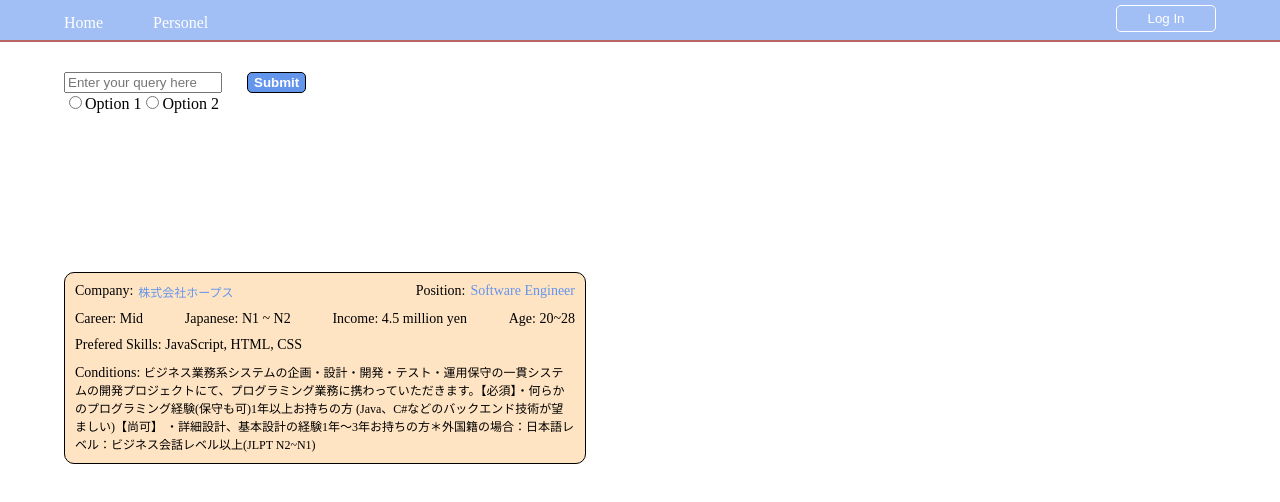
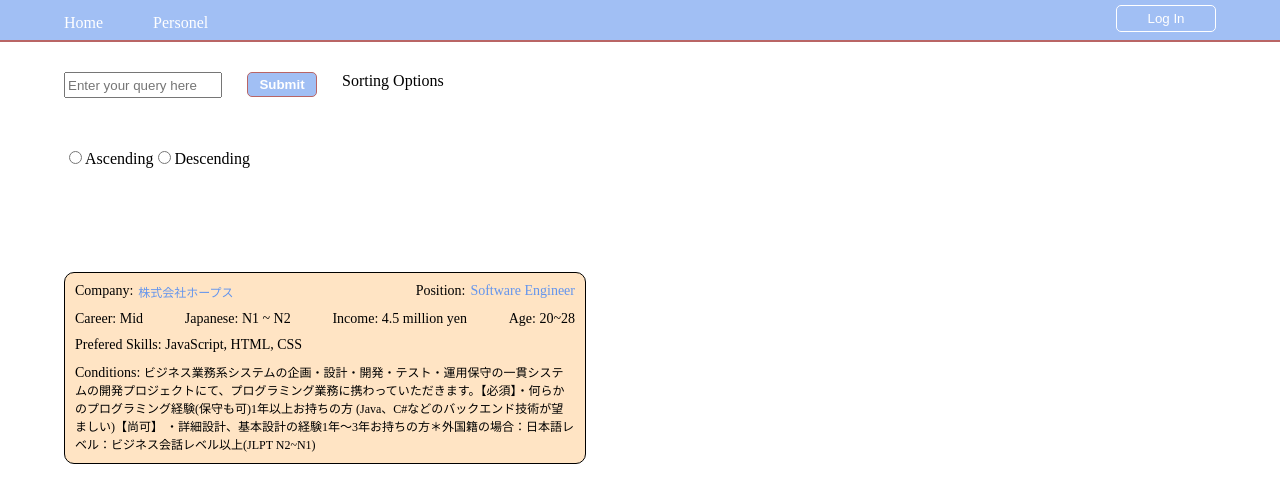
Before and after one commit to bitterhippo/Gobound, a Next.js app: page /jobs in a window 1280 px wide. Shown: the top 502 px of the page. Built offline with nearby package versions, Linux system fonts and the light colour scheme.

Commit message:
refactored on click handler in drop down

```diff
--- a/components/Dropdowns/Dropdown.js
+++ b/components/Dropdowns/Dropdown.js
@@ -1,19 +1,18 @@
 import { useState } from "react";
 import Colors from "../Colors";
 
-const Dropdown = ({ options }) => {
+const Dropdown = ({ name, options }) => {
 
   //Component currently isn't using props values and instead using the defaults provided on line 11.
 
   const [toggleOpen, setToggleOpen] = useState(false);
   const [hoverdItem, setHoveredItem] = useState('');
 
-  const defaults = ['Lol', 'Does', 'This', 'Work'];
+  const openDiv = () => {
 
-  const openDiv = () => {
     return <div style={styles.containerOpen}>
       {
-        defaults.map(current => <div
+        options.map(current => <div
         key={current}
         onMouseEnter={() => setHoveredItem(current)}
         onMouseLeave={() => setHoveredItem('')}
@@ -21,6 +20,7 @@ const Dropdown = ({ options }) => {
         >{current}</div>)
       }
     </div>
+
   }
 
   return (
@@ -29,7 +29,7 @@ const Dropdown = ({ options }) => {
       <div
       onClick={() => setToggleOpen(!toggleOpen)}
       >
-        TEST
+        { name }
       </div>
       {toggleOpen && openDiv()}
     </div >
@@ -38,10 +38,11 @@ const Dropdown = ({ options }) => {
 
 const styles = {
   dropdownMainWrapper: {
-
+    cursor: 'pointer'
   },
   containerOpen: {
     display: 'flex',
+    position: 'absolute',
     flexDirection: 'column',
     backgroundColor: Colors.Secondary,
     color: 'white',
@@ -49,6 +50,7 @@ const styles = {
     opacity: 0.6,
     zIndex: 1,
     border: '1px solid black',
+    cursor: 'pointer'
   },
 }
 
--- a/components/Inputs/JobsInput.js
+++ b/components/Inputs/JobsInput.js
@@ -1,5 +1,9 @@
 import { useState, useEffect } from 'react';
 import Colors from '../Colors';
+
+//Subcomponents
+
+import Dropdown from '../Dropdowns/Dropdown';
 
 const JobsInput = () => {
 
@@ -18,12 +22,17 @@ const JobsInput = () => {
     setInput(caller);
   }
 
-  //Button Defaults
+  //Defaults
 
   const buttonDefaults = [
-    { title: 'Option 1', key: 1, value: 'option1' },
-    { title: 'Option 2', key: 2, value: 'option2' }
+    { title: 'Ascending', key: 1, value: 'option1' },
+    { title: 'Descending', key: 2, value: 'option2' }
   ];
+
+  const dropDownDefaults = [
+    'Ascending',
+    'Descending'
+  ]
 
   //Testing block
 
@@ -34,6 +43,7 @@ const JobsInput = () => {
   console.log(input);
 
   return (
+
     <div style={styles.jobsInputWrapper}>
       <div style={styles.jobsInputRow}>
         <input
@@ -45,6 +55,10 @@ const JobsInput = () => {
           style={styles.jobsInputButton}
         >Submit
         </button>
+        <Dropdown
+         name='Sorting Options'
+         options={dropDownDefaults}
+        />
       </div>
       <div style={styles.jobsInputButtons}>
         {
@@ -73,25 +87,32 @@ const styles = {
     height: 200,
     display: 'flex',
     flexDirection: 'column',
-  },
-  jobsInputButtons: {
-    display: 'flex',
-    flexDirection: 'row',
+    gap: 50
   },
   jobsInputRow: {
     display: 'flex',
     flexDirection: 'row',
     gap: 25
   },
+  //Radio Dials
+  jobsInputButtons: {
+    display: 'flex',
+    flexDirection: 'row',
+  },
+  //Input Bar + Button
   jobsInput: {
-    width: 150
+    width: 150,
+    height: 20
   },
   jobsInputButton: {
     backgroundColor: Colors.Secondary,
     color: 'white',
     fontWeight: 'bold',
     borderRadius: '5px',
-    border: '1px solid black'
+    border: `1px solid ${Colors.Primary}`,
+    opacity: 0.6,
+    height: 25,
+    width: 70
   }
 };
 
```
